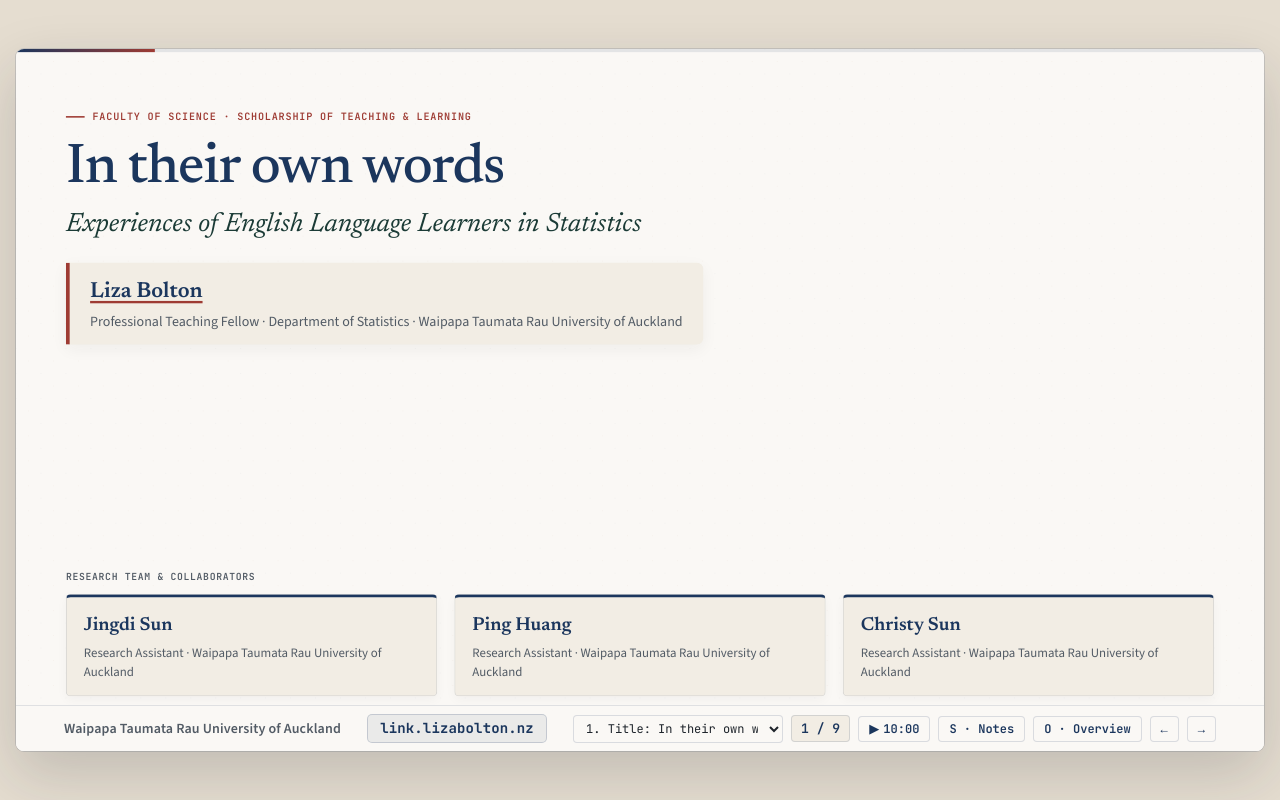
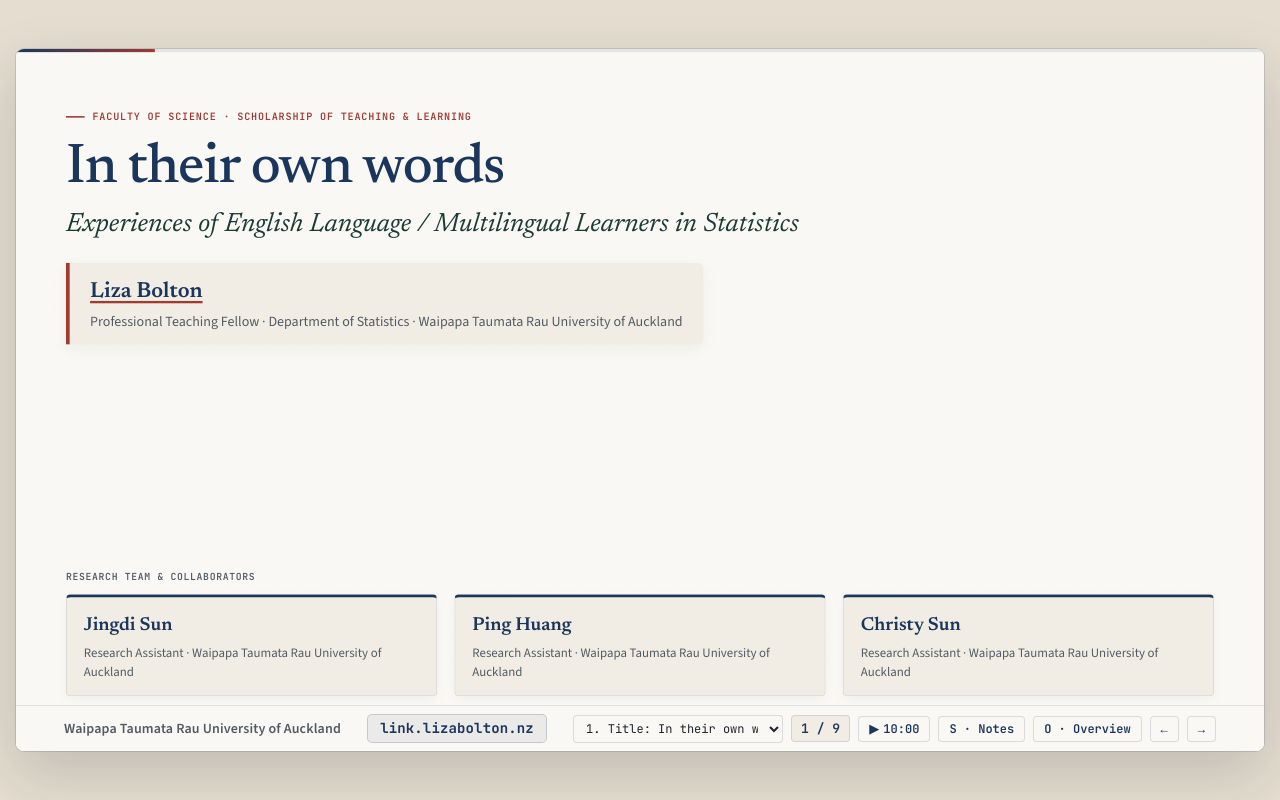
Before and after one commit to lizabolton/links, a plain HTML site: page 2026-11-17_fostl.html in a window 1280 px wide. Drawn offline with nearby package versions, Linux system fonts and the light colour scheme.

Commit message:
Update 2026-11-17_fostl.html

```diff
--- a/2026-11-17_fostl.html
+++ b/2026-11-17_fostl.html
@@ -1297,7 +1297,7 @@
                   <span>FACULTY OF SCIENCE · SCHOLARSHIP OF TEACHING &amp; LEARNING</span>
                 </div>
                 <h1>In their own words</h1>
-                <p class="title-subtitle">Experiences of English Language Learners in Statistics</p>
+                <p class="title-subtitle">Experiences of English Language / Multilingual Learners in Statistics</p>
 
                 <div class="lead-presenter-block">
                   <div class="lead-presenter-name"><u>Liza Bolton</u></div>
```
